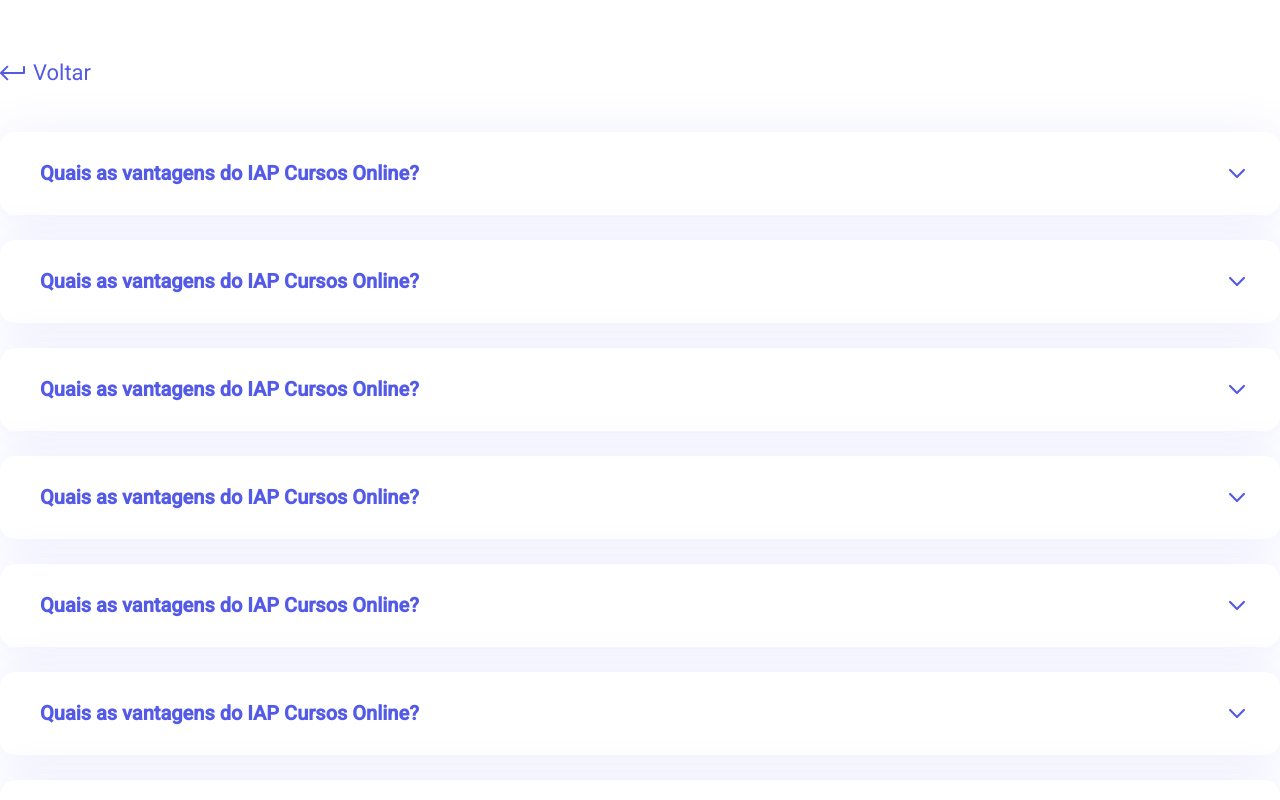
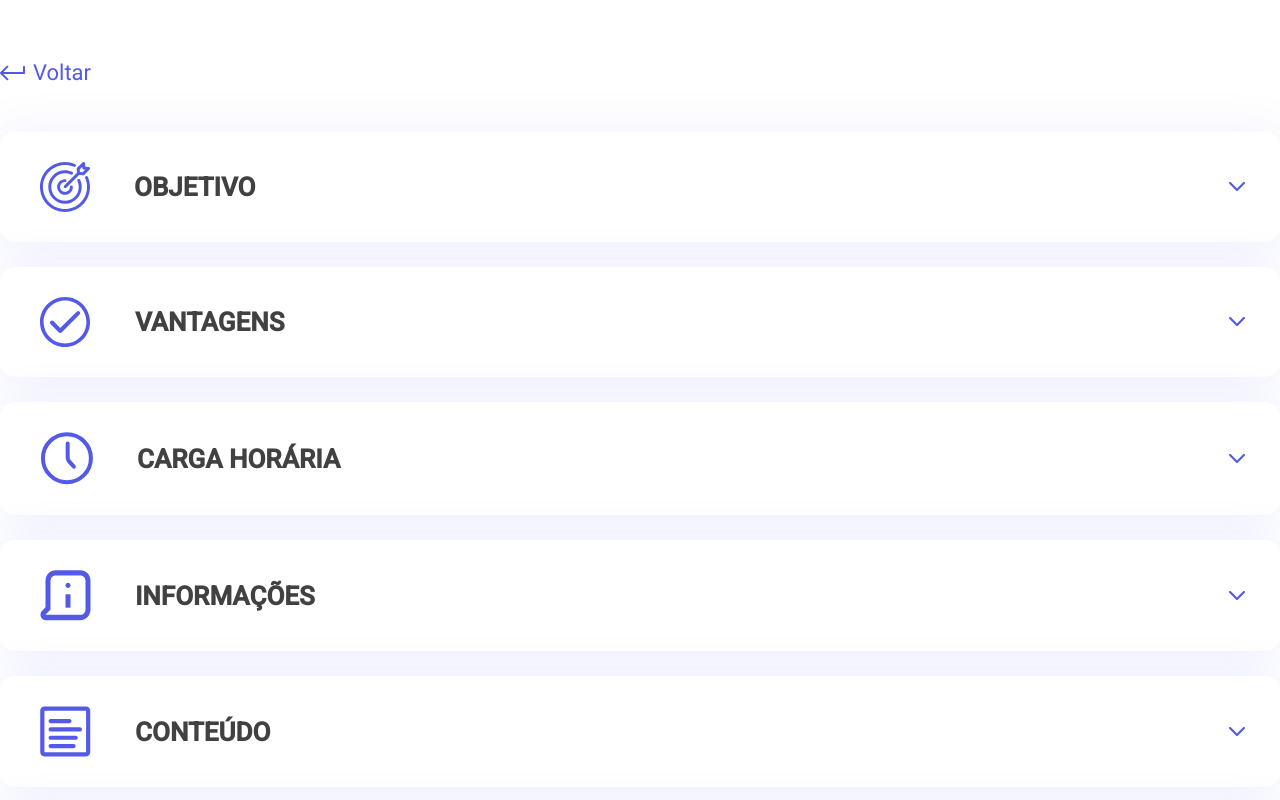
Before and after one commit to lzhudsontoliveira/iap-front-end, a Next.js app: page /cursos-single in a window 1280 px wide. Shown: the part 1200-2000 px from the top of the page. Built offline with nearby package versions, Linux system fonts and the light colour scheme.

Commit message:
feat(refact): change component Accordion to accept two children's

```diff
--- a/src/components/Accordion/index.tsx
+++ b/src/components/Accordion/index.tsx
@@ -1,6 +1,11 @@
-import { useRef, useState } from "react";
+import { ReactNode, useRef, useState } from "react";
 import styles from "./styles.module.scss";
-export function Accordion() {
+
+interface AccordionProps {
+  children: ReactNode;
+}
+
+export function Accordion({ children }: AccordionProps) {
   const [isOpen, setIsOpen] = useState(false);
   const contentEl = useRef<HTMLDivElement>(null);
   function handleToggleAccordion() {
@@ -8,29 +13,26 @@
   }
 
   return (
-    <div className={`${styles.accordion} ${isOpen && styles['accordion--active']}`}>
+    <div
+      className={`${styles.accordion} ${isOpen && styles["accordion--active"]}`}
+    >
       <button
         onClick={handleToggleAccordion}
         type="button"
         className={styles.accordion__button}
       >
-        Quais as vantagens do IAP Cursos Online?
+        {children[0]}
       </button>
       <div
         ref={contentEl}
-        className={`${styles.accordion__content}`}
+        className={`${styles["accordion__content-container"]}`}
         style={
           isOpen
-            ? {maxHeight: contentEl.current.scrollHeight}
-            : {maxHeight: 0}
+            ? { maxHeight: contentEl.current.scrollHeight }
+            : { maxHeight: 0 }
         }
       >
-        <p className={styles.accordion__text}>
-          Lorem Ipsum is simply dummy text of the printing and typesetting
-          industry. Lorem Ipsum has been the industrys standard dummy text ever
-          since the 1500s, when an unknown printer took a galley of type and
-          scrambled it to make a type specimen book.
-        </p>
+        <div className={`${styles["accordion__content"]}`}>{children[1]}</div>
       </div>
     </div>
   );
--- a/src/components/Accordion/styles.module.scss
+++ b/src/components/Accordion/styles.module.scss
@@ -36,14 +36,14 @@
       transform: translateY(-50%);
     }
   }
-  &__content {
+  &__content-container {
     background-color: white;
     max-height: 0;
     overflow: hidden;
     border-radius: 15px;
     transition: max-height 0.2s ease-in-out;
   }
-  &__text {
+  &__content {
     padding: 40px 90px 80px 90px;
     font-family: "Inter";
     font-weight: 400;
```
